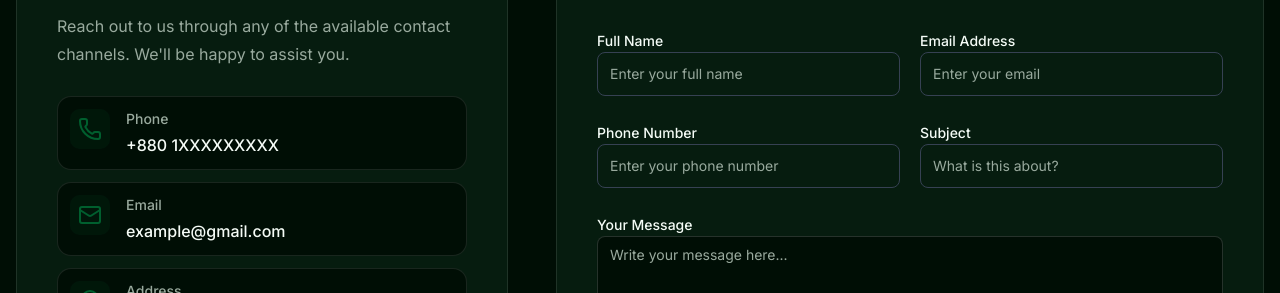
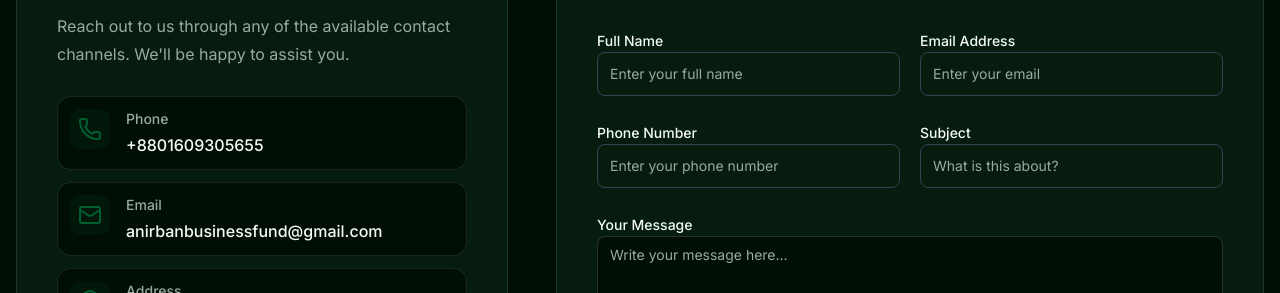
Before and after one commit to al-amin-2004/anirban-business-fund, a Next.js app: page / in a window 1280 px wide. Shown: the part 6200-6493 px from the top of the page. Built offline with nearby package versions, Linux system fonts and the light colour scheme.

Commit message:
fix: update contact information in home constants

```diff
--- a/src/constants/home.ts
+++ b/src/constants/home.ts
@@ -222,12 +222,12 @@ export const contact: Icontact[] = [
   {
     icon: Phone,
     label: "Phone",
-    info: "+880 1XXXXXXXXX",
+    info: "+8801609305655",
   },
   {
     icon: Mail,
     label: "Email",
-    info: "example@gmail.com",
+    info: "anirbanbusinessfund@gmail.com",
   },
   {
     icon: MapPin,
```
